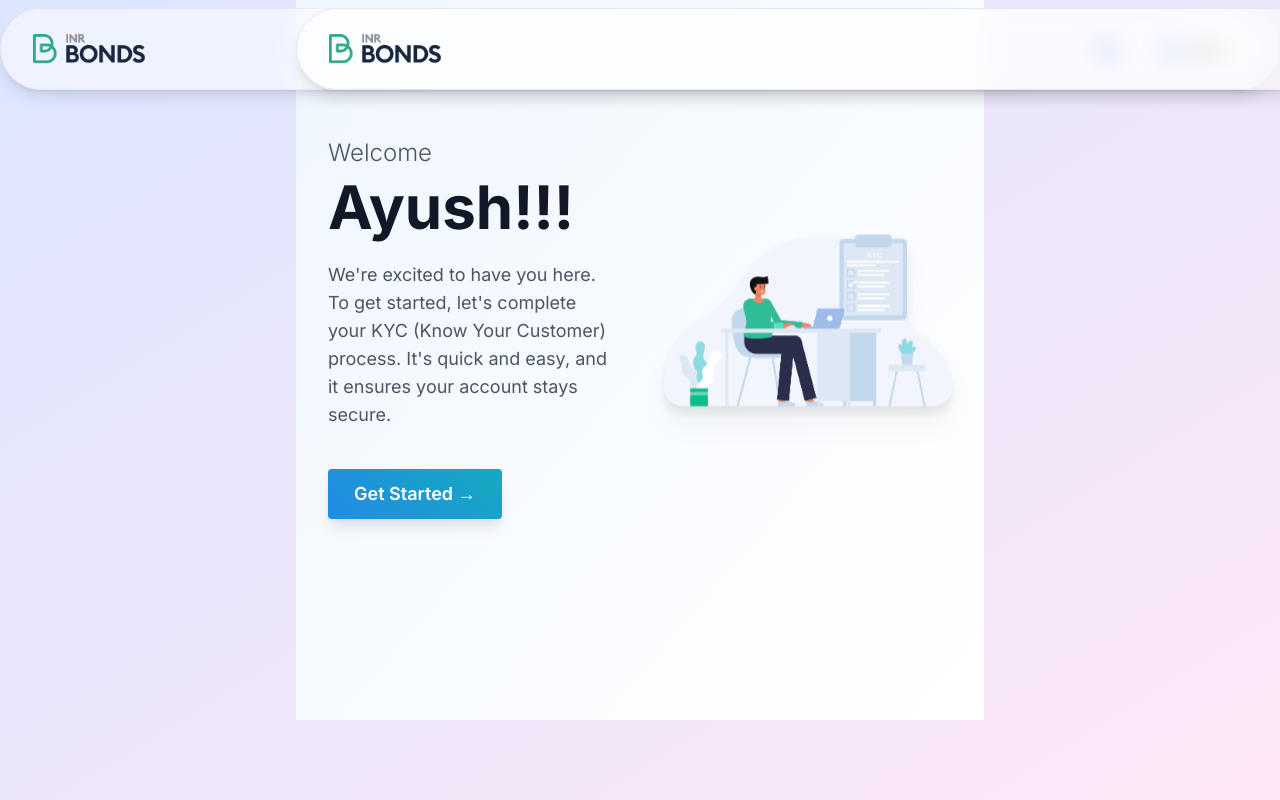
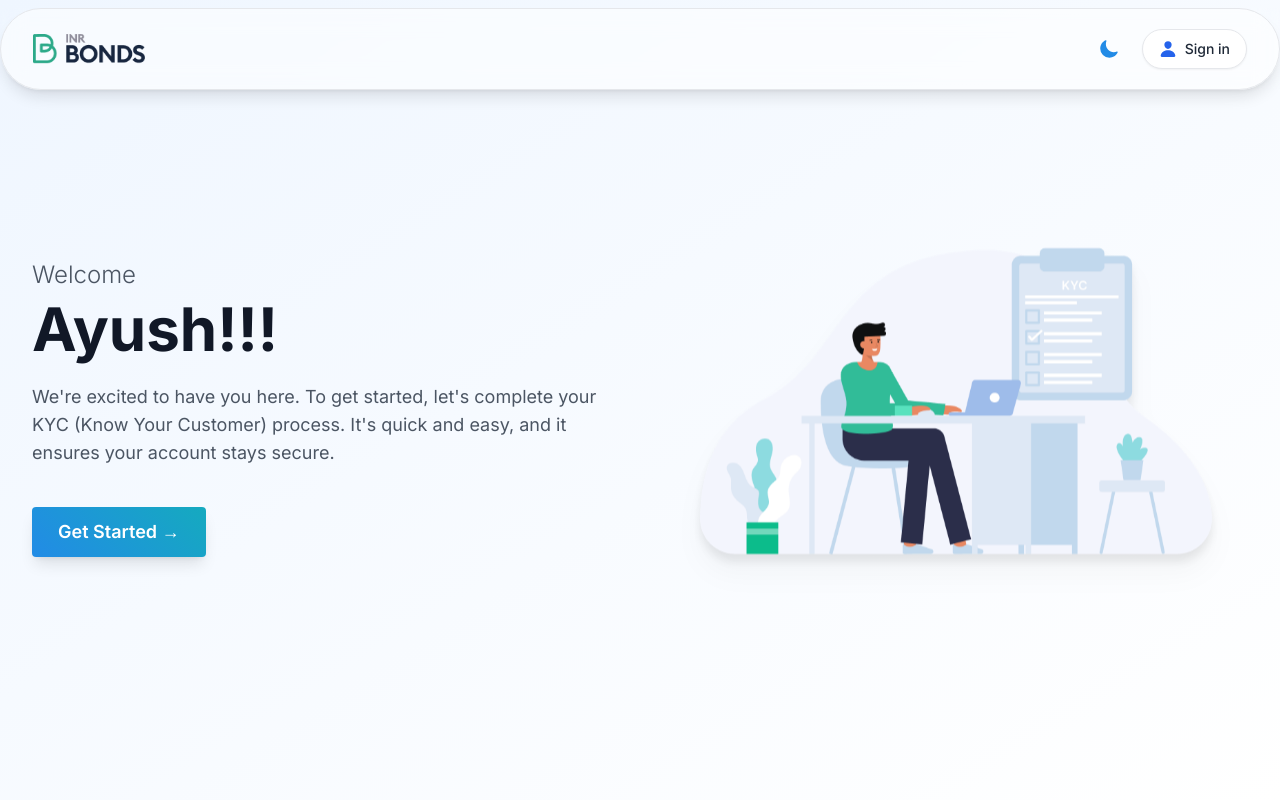
Before and after one commit to AryanGhatge/KYC_Project, a Next.js app: page / in a window 1280 px wide. Built offline with nearby package versions, Linux system fonts and the light colour scheme.

Commit message:
Started with next-theme provider

```diff
--- a/src/app/layout.js
+++ b/src/app/layout.js
@@ -2,7 +2,8 @@
 import "./globals.css";
 import { Providers } from "./provider";
 import "@mantine/core/styles.css";
-import { ColorSchemeScript, MantineProvider } from "@mantine/core";
+import { MantineProvider } from "@mantine/core";
+import { ThemeProvider } from "next-themes";
 
 const inter = Inter({ subsets: ["latin"] });
 
@@ -15,13 +16,12 @@
 export default function RootLayout({ children }) {
   return (
     <html lang="en">
-      <head>
-        <ColorSchemeScript />
-      </head>
       <body className={inter.className}>
-        <MantineProvider>
-          <Providers>{children}</Providers>
-        </MantineProvider>
+        <ThemeProvider attribute="class" defaultTheme="system" enableSystem>
+          <MantineProvider>
+            <Providers>{children}</Providers>
+          </MantineProvider>
+        </ThemeProvider>
       </body>
     </html>
   );
--- a/src/app/page.js
+++ b/src/app/page.js
@@ -10,11 +10,17 @@
 
   return (
     <div className="h-screen">
-      <div className="absolute inset-0 bg-gradient opacity-40 pointer-events-none z-0"></div>
-      <Navbar />
-      <main className="h-[80%] relative flex items-center justify-center flex-col ">
         <HomePage />
-      </main>
-    </div>
+     </div>
   );
+
+  // return (
+  //   <div className="h-screen">
+  //     <div className="absolute inset-0 bg-gradient opacity-40 pointer-events-none z-0"></div>
+  //     <Navbar />
+  //     <main className="h-[80%] relative flex items-center justify-center flex-col ">
+  //       <HomePage />
+  //     </main>
+  //   </div>
+  // );
 }
```
